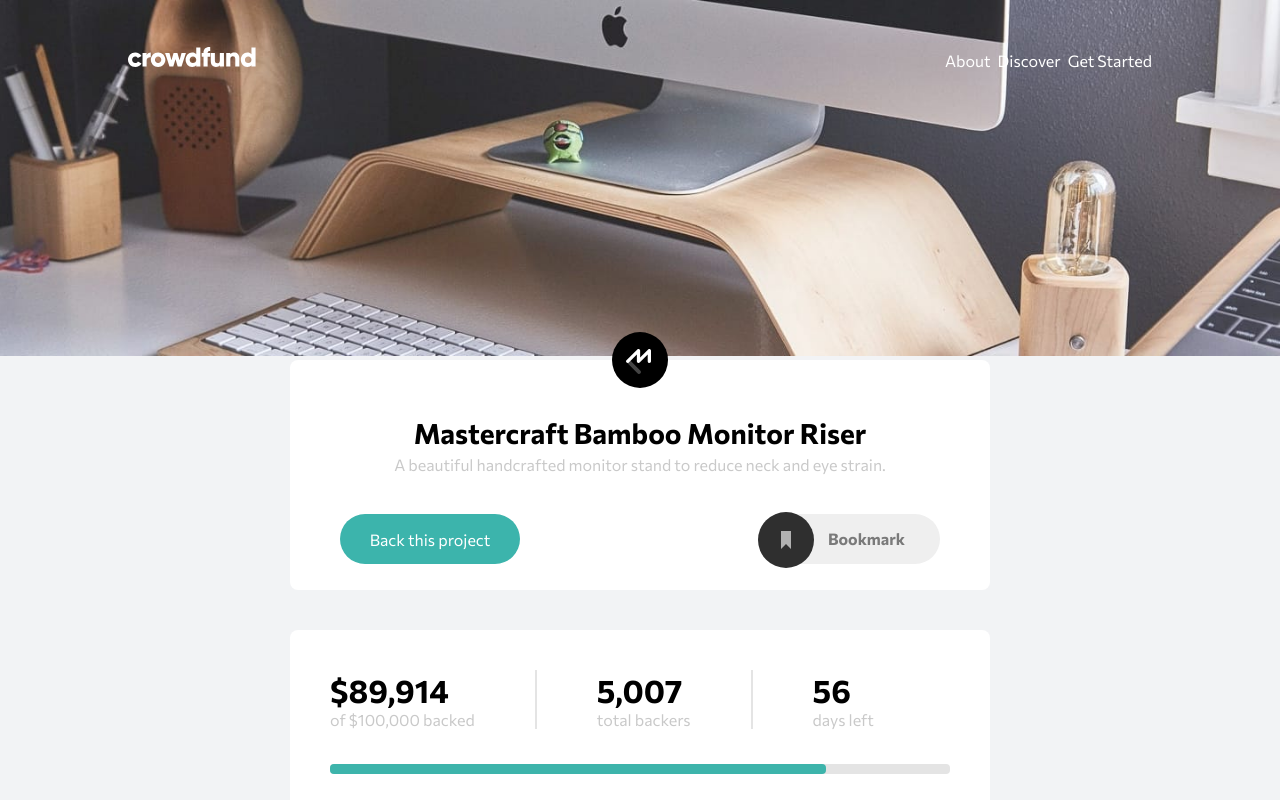
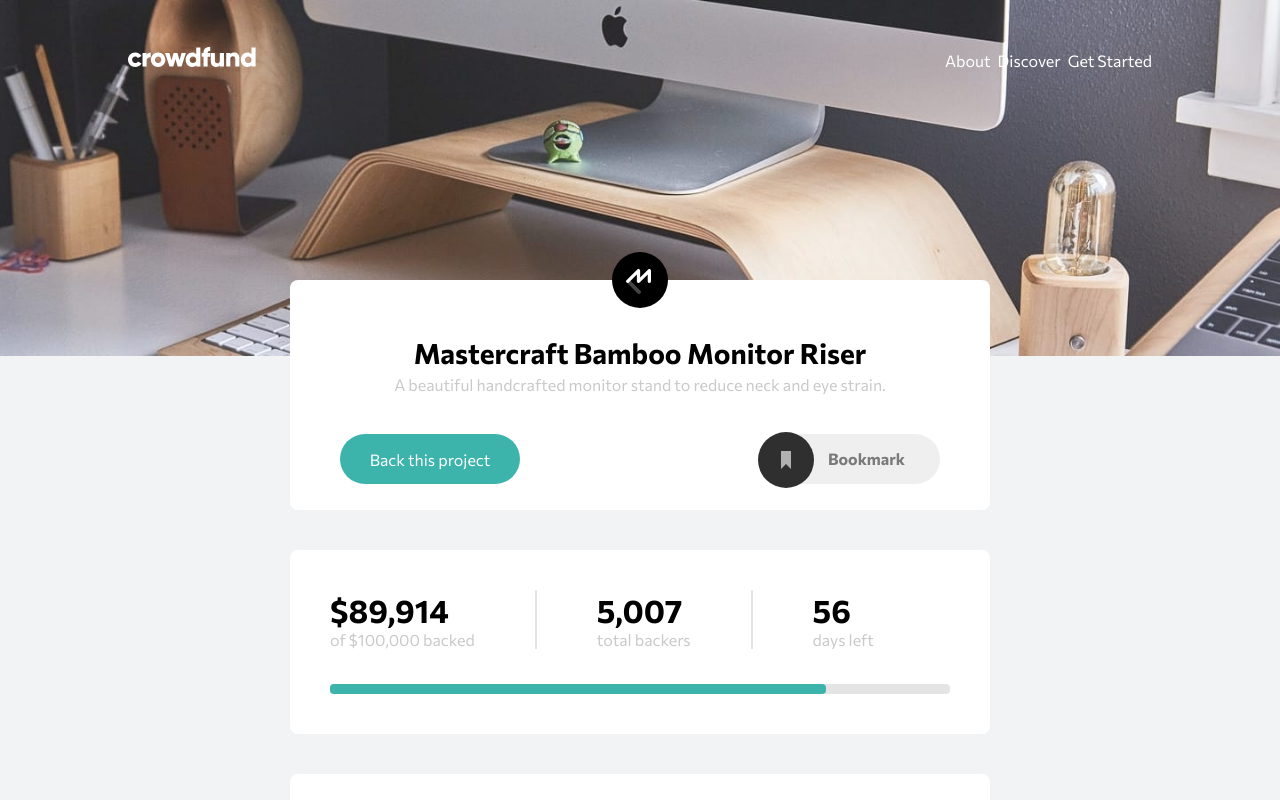
Before and after one commit to ardotheedu/crowdfunding-product-page, a Next.js app: page / in a window 1280 px wide. Shown: the top 800 px of the page. Built offline with nearby package versions, Linux system fonts and the light colour scheme.

Commit message:
refactor: Hamburger menu

```diff
--- a/src/components/Burger/styles/index.ts
+++ b/src/components/Burger/styles/index.ts
@@ -10,9 +10,10 @@ export const StyledBurger = styled.div<BurguerProps>`
 position: absolute;
 top: 15px;
 right: 20px;
+z-index: 2;
 display: none;
 @media (max-width: 768px) {
-    transform: translateY(100%);
+  transform: translateY(32px);
   display: flex;
   justify-content: space-around;
   flex-flow: column nowrap;
@@ -20,19 +21,19 @@ export const StyledBurger = styled.div<BurguerProps>`
 div {
   width: 2rem;
   height: 0.25rem;
-    background-color: ${({ open }) => (open ? '#ccc' : '#fff')};
+  background-color: ${({ open }) => open ? '#ccc' : '#fff'};
   border-radius: 10px;
   transform-origin: 1px;
   transition: all 0.3s linear;
   &:nth-child(1) {
-      transform: ${({ open }) => (open ? 'rotate(45deg)' : 'rotate(0)')};
+    transform: ${({ open }) => open ? 'rotate(45deg)' : 'rotate(0)'};
   }
   &:nth-child(2) {
-      transform: ${({ open }) => (open ? 'translateX(100%)' : 'translateX(0)')};
-      opacity: ${({ open }) => (open ? 0 : 1)};
+    transform: ${({ open }) => open ? 'translateX(100%)' : 'translateX(0)'};
+    opacity: ${({ open }) => open ? 0 : 1};
   }
   &:nth-child(3) {
-      transform: ${({ open }) => (open ? 'rotate(-45deg)' : 'rotate(0)')};
+    transform: ${({ open }) => open ? 'rotate(-45deg)' : 'rotate(0)'};
   }
 }
 `;
--- a/src/components/RightNav/styles/index.ts
+++ b/src/components/RightNav/styles/index.ts
@@ -7,6 +7,7 @@ export const Ul = styled.ul<UlProps>`
   list-style: none;
   display: flex;
   flex-flow: row nowrap;
+
   li {
     color: #fff;
     & + li {
@@ -20,9 +21,10 @@ export const Ul = styled.ul<UlProps>`
     transform: ${({ open }) => (open ? 'translateX(0)' : 'translateX(100%)')};
     top: 0;
     right: 0;
-    height: 100vh;
-    width: 300px;
-    padding-top: 3.5rem;
+    width: 270px;
+    z-index: 1;
+    height: 110vh;
+    padding-top: 3rem;
     transition: transform 0.3s ease-in-out;
     li {
       color: #fff;
--- a/src/styles/globalstyle.tsx
+++ b/src/styles/globalstyle.tsx
@@ -61,6 +61,7 @@ body {
     position: relative;
   }
   .react-modal-overlay {
+        z-index: 2;
         background: rgba(0, 0, 0, 0.5);
         position: absolute;
         top: 0;
--- a/src/styles/pages/index.ts
+++ b/src/styles/pages/index.ts
@@ -38,7 +38,13 @@ export const Content = styled.main`
     margin: 0 auto;
     display: flex;
     flex-direction: column;
-    transform: translateY(-10vh);
+    transform: translateY(-20vh);
+  }
+  @media (min-width: 1300px) {
+    transform: translateY(-12vh);
+  }
+  @media (min-width: 1400px) {
+    transform: translateY(-17vh);
   }
 
   @media (min-height: 1366px) {
```
Lines whose indentation alone changed are shown as unchanged.
